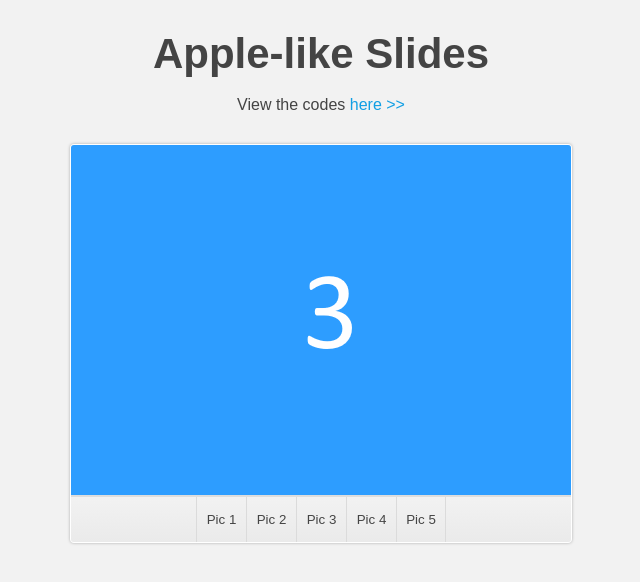
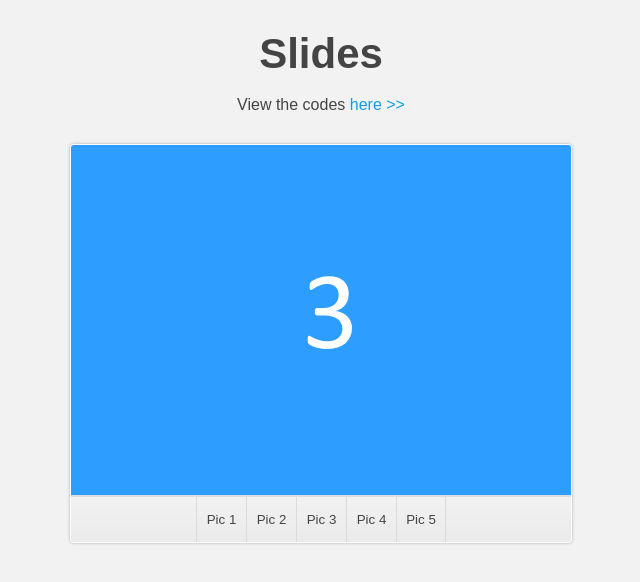
Before and after one commit to alisonysy/swiper-demo, a plain HTML site: page appleLikeSwiper/index.html in a window 1280 px wide. Shown: the whole page, without its empty margins (319-959 px from the left). Drawn offline with Linux system fonts and the light colour scheme.

Commit message:
change the name

```diff
--- a/appleLikeSwiper/index.html
+++ b/appleLikeSwiper/index.html
@@ -8,7 +8,7 @@
   <body>
     <main>
       <div class="text">
-        <h1>Apple-like Slides</h1>
+        <h1>Slides</h1>
         <p>View the codes <a href="https://github.com/alisonysy/swiper-demo/tree/master/appleLikeSwiper">here >></a></p>
       </div>
       <div id="slideWindow">
```
